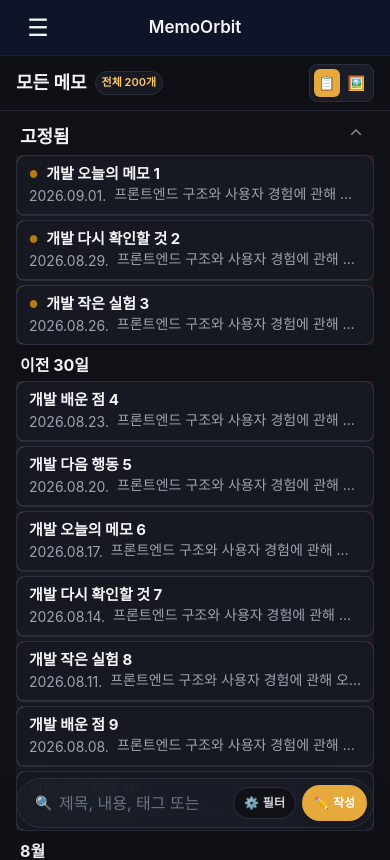
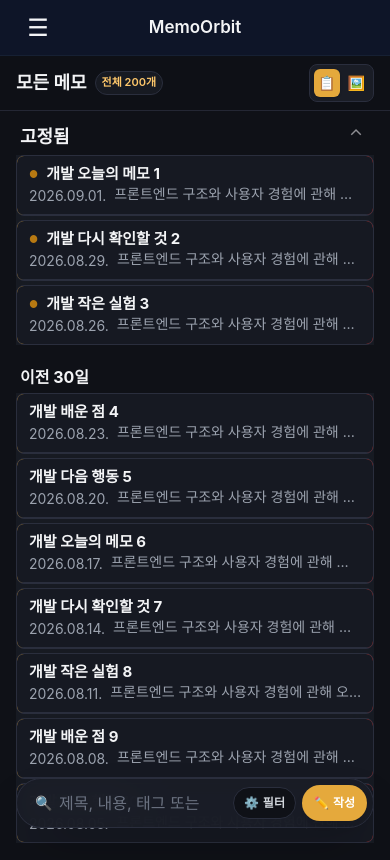
Before and after one commit to jujubeball/260828-memoorbit, a Next.js app: page / in a window 390 px wide. Shown: the top 860 px of the page. Built offline with nearby package versions, Linux system fonts and the light colour scheme.

Commit message:
모바일 날짜 그룹 구분 여백 추가

```diff
--- a/app/page.tsx
+++ b/app/page.tsx
@@ -607,7 +607,7 @@
             {groups.map((group) => (
               <section
                 key={group.label}
-                className="mb-2 sm:mb-7"
+                className="mb-2 pt-3 first:pt-0 sm:mb-7 sm:pt-0"
                 aria-labelledby={`group-${group.label}`}
               >
                 <h2
```
Also changed, not shown: 1 other file (tests, documents, lock files or other folders).
